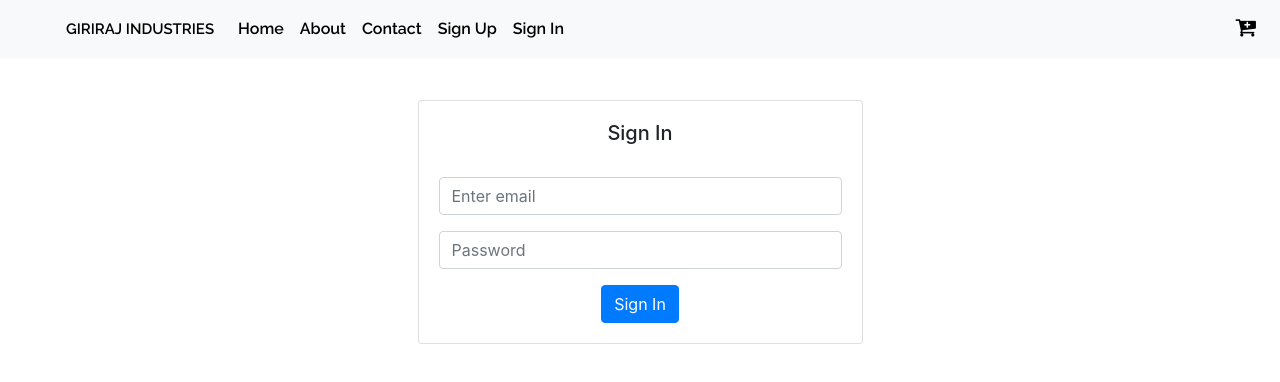
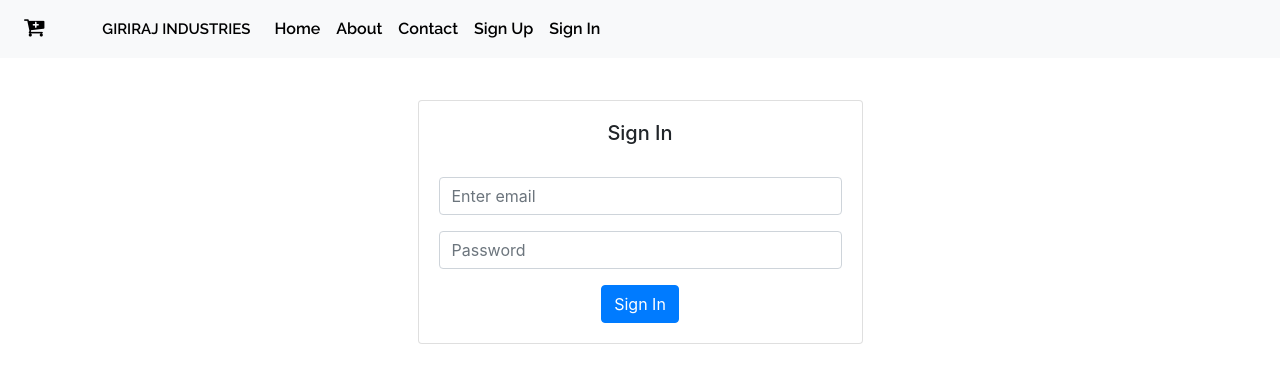
Before and after one commit to suyash2819/giriraj-industries-app, a React (Create React App) app: page /signin in a window 1280 px wide. Shown: the top 382 px of the page. Built offline with nearby package versions, Linux system fonts and the light colour scheme; no server answers.

Commit message:
re-arranged navbar

```diff
--- a/src/components/Header.js
+++ b/src/components/Header.js
@@ -16,9 +16,25 @@ const RootnavBar = (props) => {
       variant="dark"
       fixed="top"
     >
+      <Nav>
+        {/* {!!props.user && (
+            <Navbar.Text>Welcome {props.user.displayName}</Navbar.Text>
+          )} */}
+        <Navbar.Text style={{ padding: "0px" }}>
+          <Link to="/cart" className="nav-link">
+            <i className="fa fa-cart-plus" style={{ fontSize: "22px" }}></i>
+            {!!props.cartItems.length && (
+              <span className="badge badge-pill badge-primary">
+                {props.cartItems.length}
+              </span>
+            )}
+          </Link>
+        </Navbar.Text>
+      </Nav>
       <Navbar.Brand style={{ fontSize: "15px" }}>
         GIRIRAJ INDUSTRIES
       </Navbar.Brand>
+
       <Navbar.Toggle aria-controls="responsive-navbar-nav" />
       <Navbar.Collapse id="responsive-navbar-nav">
         <Nav className="mr-auto">
@@ -68,7 +84,7 @@ const RootnavBar = (props) => {
             </>
           )}
         </Nav>
-        <Nav>
+        {/* <Nav>
           {!!props.user && (
             <Navbar.Text>Welcome {props.user.displayName}</Navbar.Text>
           )}
@@ -82,8 +98,28 @@ const RootnavBar = (props) => {
               )}
             </Link>
           </Navbar.Text>
+        </Nav> */}
+        <Nav>
+          {!!props.user && (
+            <Navbar.Text>Welcome {props.user.displayName}</Navbar.Text>
+          )}
         </Nav>
       </Navbar.Collapse>
+      {/* <Nav>
+        {!!props.user && (
+            <Navbar.Text>Welcome {props.user.displayName}</Navbar.Text>
+          )}
+        <Navbar.Text style={{ padding: "0px" }}>
+          <Link to="/cart" className="nav-link">
+            <i className="fa fa-cart-plus" style={{ fontSize: "22px" }}></i>
+            {!!props.cartItems.length && (
+              <span className="badge badge-pill badge-primary">
+                {props.cartItems.length}
+              </span>
+            )}
+          </Link>
+        </Navbar.Text>
+      </Nav> */}
     </Navbar>
   );
 };
```
Also changed, not shown: 1 other file (tests, documents, lock files or other folders).
